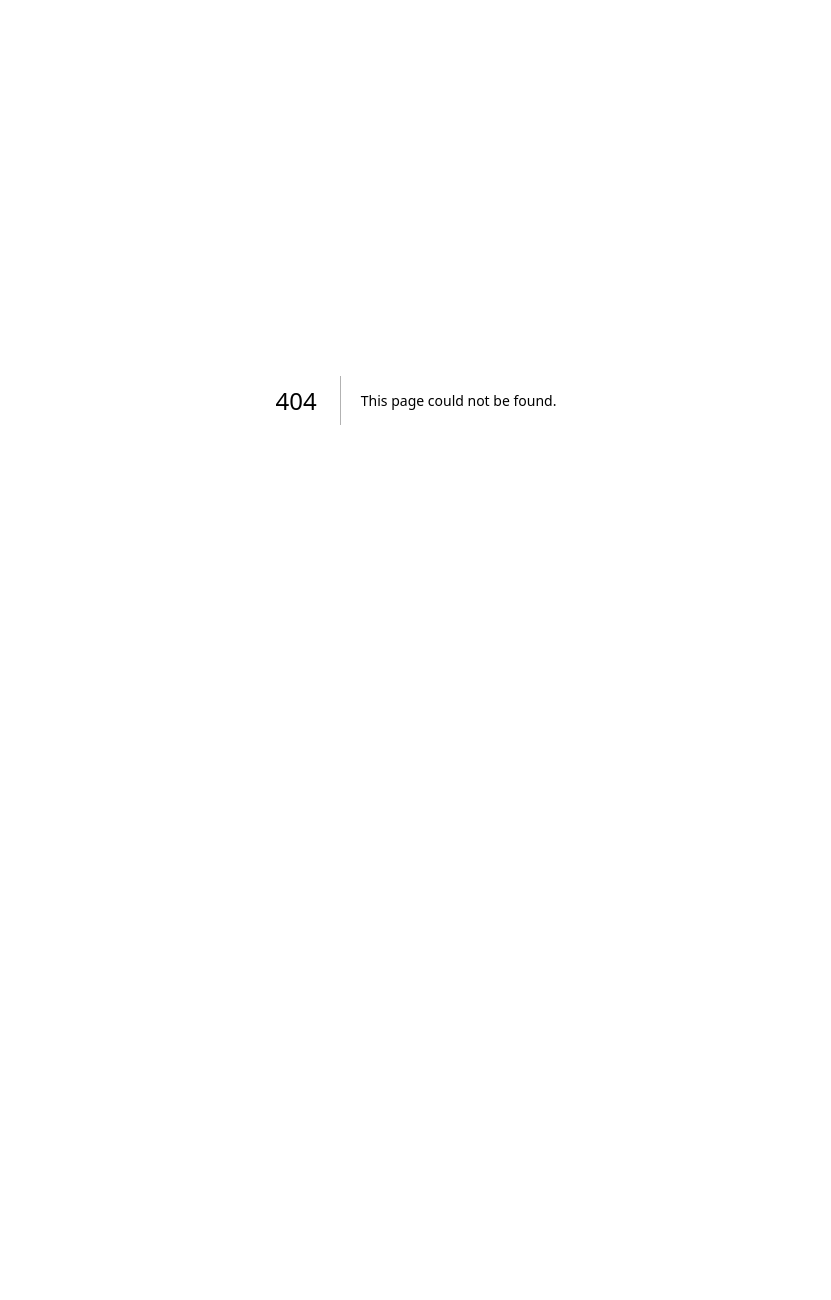
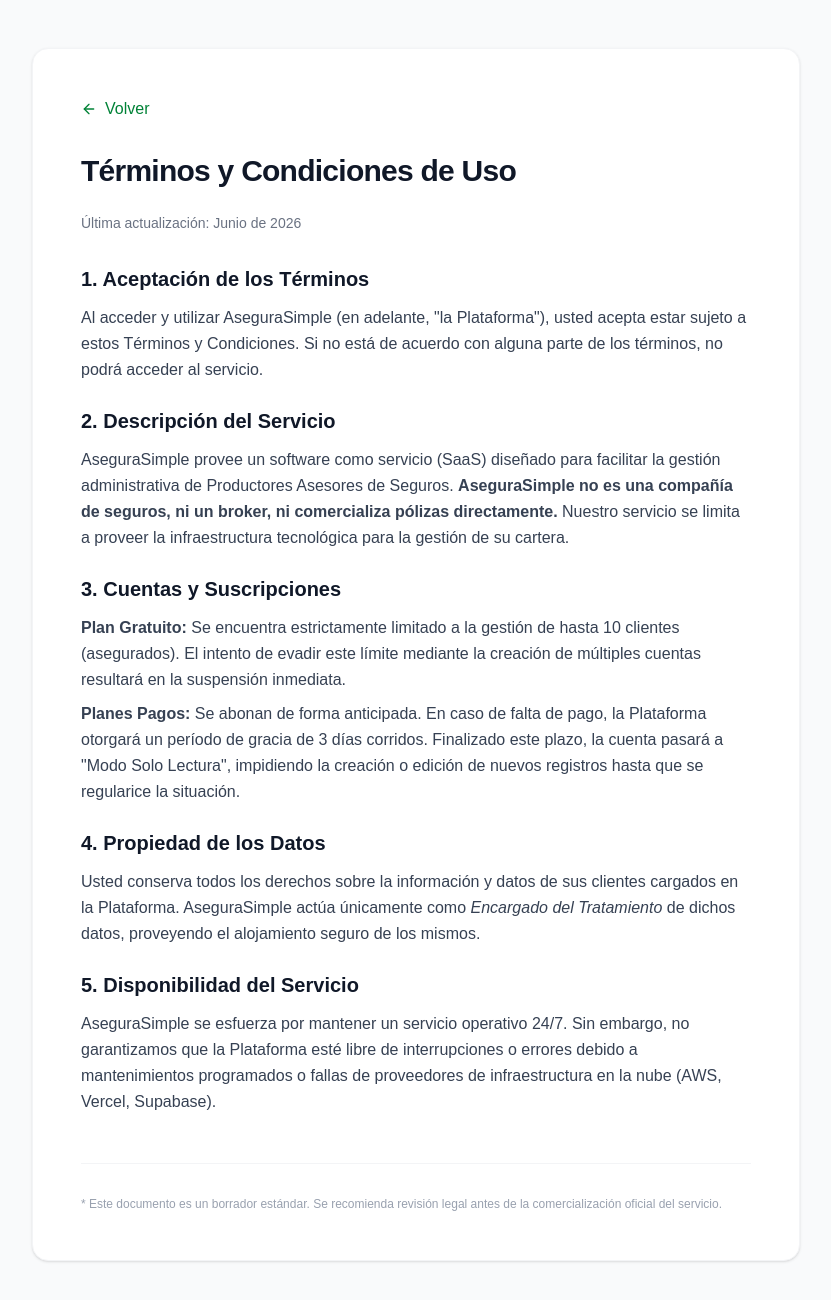
Before and after one commit to EzeZari/asegura-simple, a Next.js app in the folder frontend/: page /terminos in a window 1280 px wide. Before the commit this address had no page. Shown: the top 1300 px of the page, without its empty margins (224-1055 px from the left). Before the commit the page ends 800 px from the top, so only its background shows below. Built offline with nearby package versions, Linux system fonts and the light colour scheme.

Commit message:
feat(legal): páginas de términos, privacidad y validación en registro

```diff
--- /dev/null
+++ b/frontend/app/privacidad/page.tsx
@@ -0,0 +1,51 @@
+import Link from "next/link";
+import { ArrowLeft } from "lucide-react";
+
+export default function PrivacidadPage() {
+  return (
+    <div className="min-h-screen bg-gray-50 py-12 px-4 sm:px-6 lg:px-8">
+      <div className="max-w-3xl mx-auto bg-white p-8 md:p-12 rounded-2xl shadow-sm border border-gray-100">
+        <Link href="/registro" className="inline-flex items-center gap-2 text-green-700 hover:text-green-800 font-medium mb-8 transition-colors">
+          <ArrowLeft size={16} /> Volver
+        </Link>
+
+        <h1 className="text-3xl font-black text-gray-900 mb-6 tracking-tight">Política de Privacidad</h1>
+        <p className="text-sm text-gray-500 mb-8 font-medium">Última actualización: Junio de 2026</p>
+
+        <div className="prose prose-green max-w-none text-gray-700 space-y-6 text-sm md:text-base leading-relaxed">
+          <section>
+            <h2 className="text-xl font-bold text-gray-900 mb-3">1. Marco Legal</h2>
+            <p>El tratamiento de datos personales llevado a cabo por AseguraSimple se ajusta a las normativas de la República Argentina, específicamente a la <strong>Ley 25.326 de Protección de Datos Personales</strong>.</p>
+          </section>
+
+          <section>
+            <h2 className="text-xl font-bold text-gray-900 mb-3">2. Rol de AseguraSimple</h2>
+            <p>AseguraSimple actúa en calidad de <strong>Encargado del Tratamiento</strong> (Procesador). El Productor Asesor de Seguros que contrata nuestro servicio es el <strong>Responsable del Tratamiento</strong> de los datos de sus clientes. AseguraSimple no utiliza los datos de los asegurados finales para fines propios, marketing, ni los comparte con terceros.</p>
+          </section>
+
+          <section>
+            <h2 className="text-xl font-bold text-gray-900 mb-3">3. Datos que recolectamos</h2>
+            <ul className="list-disc pl-5 space-y-2 mt-2">
+              <li><strong>Del Titular de la Cuenta (Productor):</strong> Nombre, email, teléfono, datos de facturación e IPs de conexión para auditoría de seguridad.</li>
+              <li><strong>De los Asegurados (Terceros):</strong> Datos identificatorios (DNI), de contacto y detalles patrimoniales (patentes, inmuebles) cargados exclusivamente por el Productor.</li>
+            </ul>
+          </section>
+
+          <section>
+            <h2 className="text-xl font-bold text-gray-900 mb-3">4. Seguridad y Almacenamiento</h2>
+            <p>Los datos son almacenados en servidores seguros con cifrado estándar de la industria. Las contraseñas se almacenan mediante algoritmos de hash criptográfico unidereccional (Bcrypt), haciendo imposible su lectura por parte de nuestro equipo.</p>
+          </section>
+
+          <section>
+            <h2 className="text-xl font-bold text-gray-900 mb-3">5. Uso de Cookies</h2>
+            <p>Utilizamos cookies estrictamente necesarias para mantener la sesión abierta, garantizar la seguridad de la cuenta y prevenir ataques tipo CSRF. No utilizamos cookies invasivas de rastreo publicitario de terceros.</p>
+          </section>
+
+          <p className="text-xs text-gray-400 mt-12 pt-8 border-t border-gray-100">
+            * Este documento es un borrador estándar. Se recomienda revisión legal antes de la comercialización oficial del servicio.
+          </p>
+        </div>
+      </div>
+    </div>
+  );
+}
--- /dev/null
+++ b/frontend/app/terminos/page.tsx
@@ -0,0 +1,49 @@
+import Link from "next/link";
+import { ArrowLeft } from "lucide-react";
+
+export default function TerminosPage() {
+  return (
+    <div className="min-h-screen bg-gray-50 py-12 px-4 sm:px-6 lg:px-8">
+      <div className="max-w-3xl mx-auto bg-white p-8 md:p-12 rounded-2xl shadow-sm border border-gray-100">
+        <Link href="/registro" className="inline-flex items-center gap-2 text-green-700 hover:text-green-800 font-medium mb-8 transition-colors">
+          <ArrowLeft size={16} /> Volver
+        </Link>
+
+        <h1 className="text-3xl font-black text-gray-900 mb-6 tracking-tight">Términos y Condiciones de Uso</h1>
+        <p className="text-sm text-gray-500 mb-8 font-medium">Última actualización: Junio de 2026</p>
+
+        <div className="prose prose-green max-w-none text-gray-700 space-y-6 text-sm md:text-base leading-relaxed">
+          <section>
+            <h2 className="text-xl font-bold text-gray-900 mb-3">1. Aceptación de los Términos</h2>
+            <p>Al acceder y utilizar AseguraSimple (en adelante, "la Plataforma"), usted acepta estar sujeto a estos Términos y Condiciones. Si no está de acuerdo con alguna parte de los términos, no podrá acceder al servicio.</p>
+          </section>
+
+          <section>
+            <h2 className="text-xl font-bold text-gray-900 mb-3">2. Descripción del Servicio</h2>
+            <p>AseguraSimple provee un software como servicio (SaaS) diseñado para facilitar la gestión administrativa de Productores Asesores de Seguros. <strong>AseguraSimple no es una compañía de seguros, ni un broker, ni comercializa pólizas directamente.</strong> Nuestro servicio se limita a proveer la infraestructura tecnológica para la gestión de su cartera.</p>
+          </section>
+
+          <section>
+            <h2 className="text-xl font-bold text-gray-900 mb-3">3. Cuentas y Suscripciones</h2>
+            <p><strong>Plan Gratuito:</strong> Se encuentra estrictamente limitado a la gestión de hasta 10 clientes (asegurados). El intento de evadir este límite mediante la creación de múltiples cuentas resultará en la suspensión inmediata.</p>
+            <p className="mt-2"><strong>Planes Pagos:</strong> Se abonan de forma anticipada. En caso de falta de pago, la Plataforma otorgará un período de gracia de 3 días corridos. Finalizado este plazo, la cuenta pasará a "Modo Solo Lectura", impidiendo la creación o edición de nuevos registros hasta que se regularice la situación.</p>
+          </section>
+
+          <section>
+            <h2 className="text-xl font-bold text-gray-900 mb-3">4. Propiedad de los Datos</h2>
+            <p>Usted conserva todos los derechos sobre la información y datos de sus clientes cargados en la Plataforma. AseguraSimple actúa únicamente como <em>Encargado del Tratamiento</em> de dichos datos, proveyendo el alojamiento seguro de los mismos.</p>
+          </section>
+
+          <section>
+            <h2 className="text-xl font-bold text-gray-900 mb-3">5. Disponibilidad del Servicio</h2>
+            <p>AseguraSimple se esfuerza por mantener un servicio operativo 24/7. Sin embargo, no garantizamos que la Plataforma esté libre de interrupciones o errores debido a mantenimientos programados o fallas de proveedores de infraestructura en la nube (AWS, Vercel, Supabase).</p>
+          </section>
+
+          <p className="text-xs text-gray-400 mt-12 pt-8 border-t border-gray-100">
+            * Este documento es un borrador estándar. Se recomienda revisión legal antes de la comercialización oficial del servicio.
+          </p>
+        </div>
+      </div>
+    </div>
+  );
+}
```
